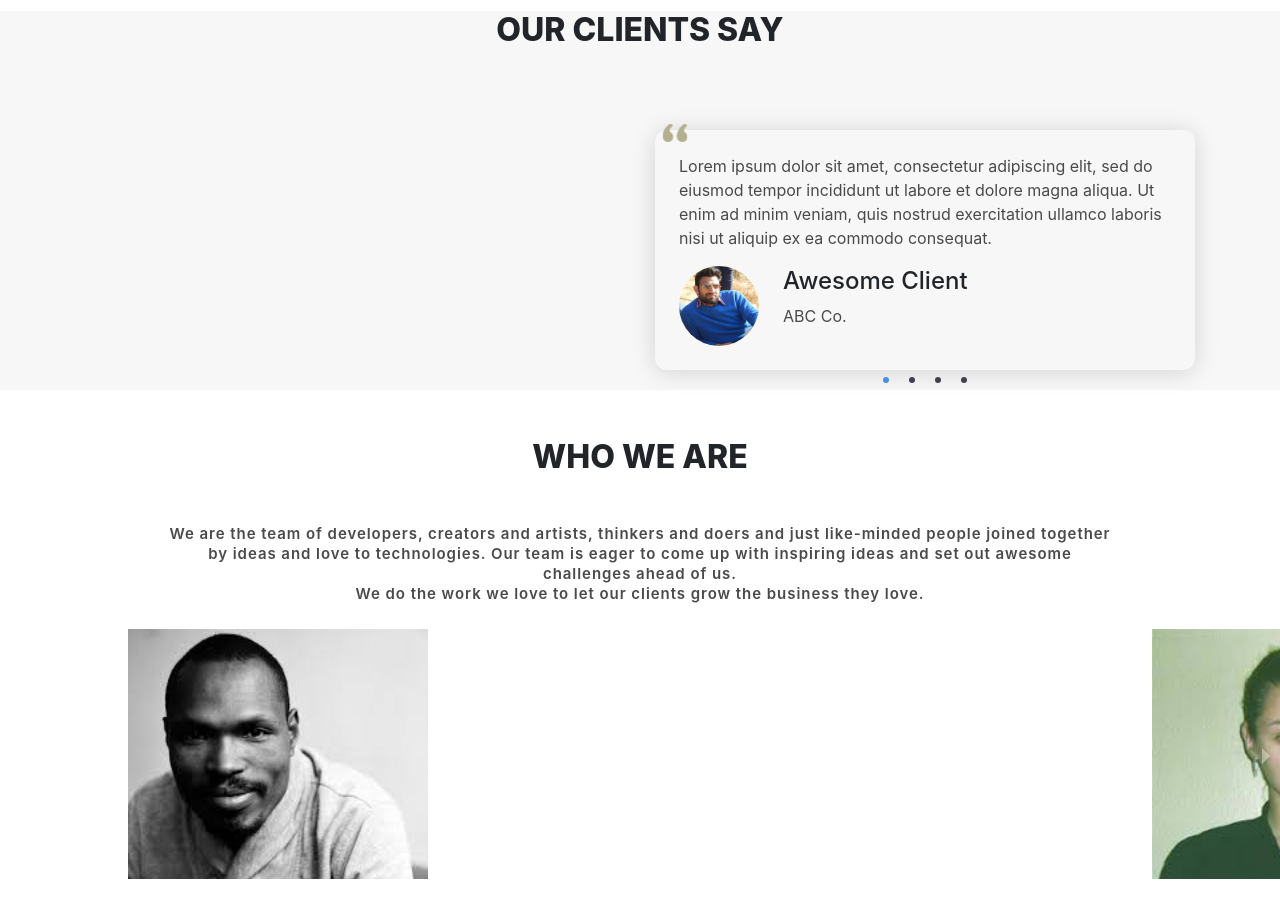
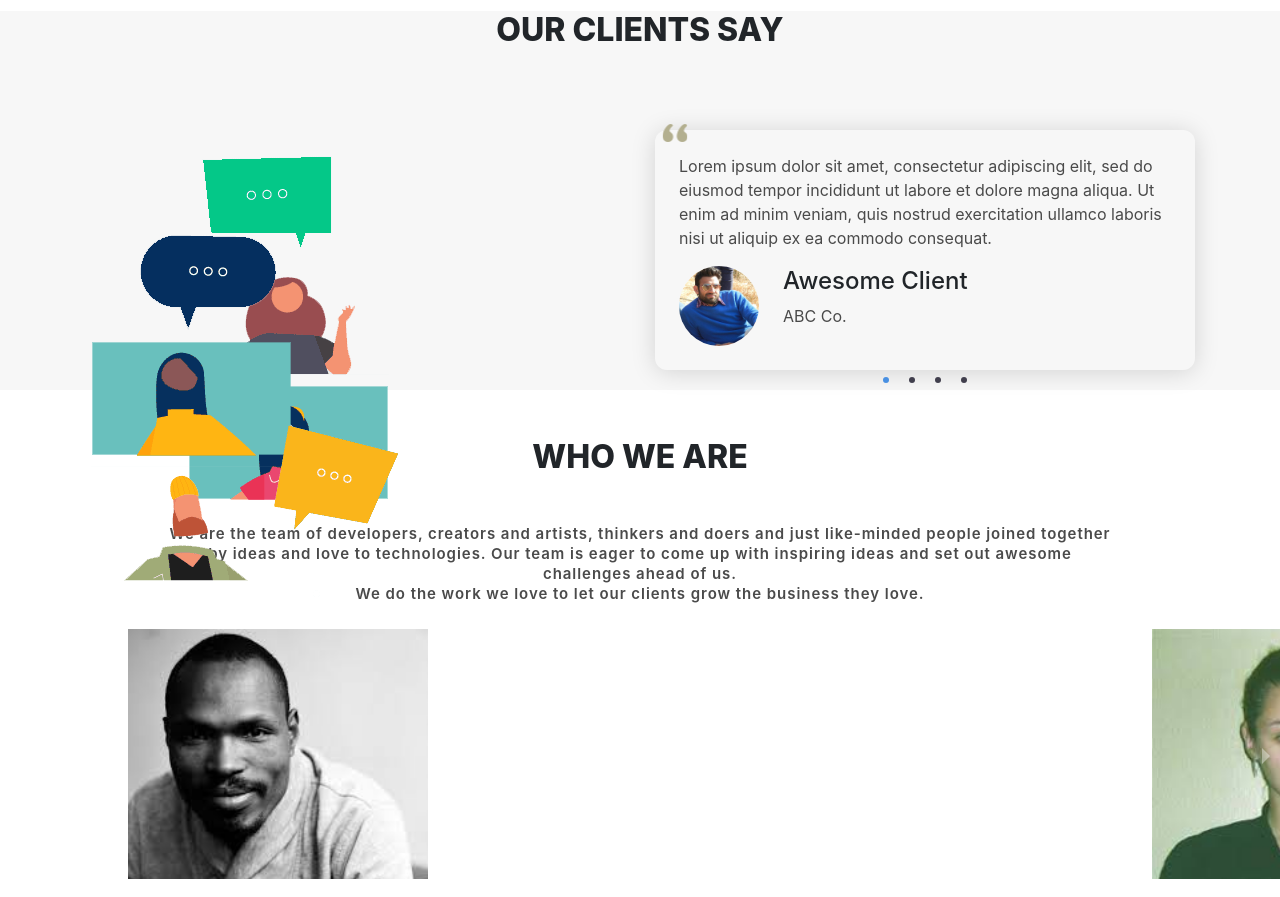
Before and after one commit to Bibash-24/globalDigi, a Next.js app: page / in a window 1280 px wide. Shown: the part 7040-7937 px from the top of the page. Built offline with nearby package versions, Linux system fonts and the light colour scheme.

Commit message:
client changes

```diff
--- a/pages/layout/pages/client.js
+++ b/pages/layout/pages/client.js
@@ -51,7 +51,12 @@ const Client = () => {
 
                     <div className='row my-5'>
                         <div className='col-md-6'>
-
+                            <div className={clientStyles.clientImgFrame}>
+                                <img src="img/testimonial-1.png" />
+                            </div>
+                            <div className={clientStyles.clientImgFrame}>
+                                <img src="img/testimonial-2.png" />
+                            </div>
                         </div>
                         <div className='col-md-6'>
                             <div className={clientStyles.clientWrapper}>
--- a/styles/client.module.css
+++ b/styles/client.module.css
@@ -37,6 +37,15 @@
     background-color: #4990e2;
 }
 
+.testimonial_1_Img {
+	width: 10px;
+	display: block;
+	height: 291px;
+	margin: 40px 10px 20px 40px;
+	display: flex;
+	justify-content: center;
+	flex-wrap: wrap;
+}
 
 .clientImgFrame {
     width: 80px;
```
Also changed, not shown: public/img/testimonial-1.png (added), public/img/testimonial-2.png (added).
